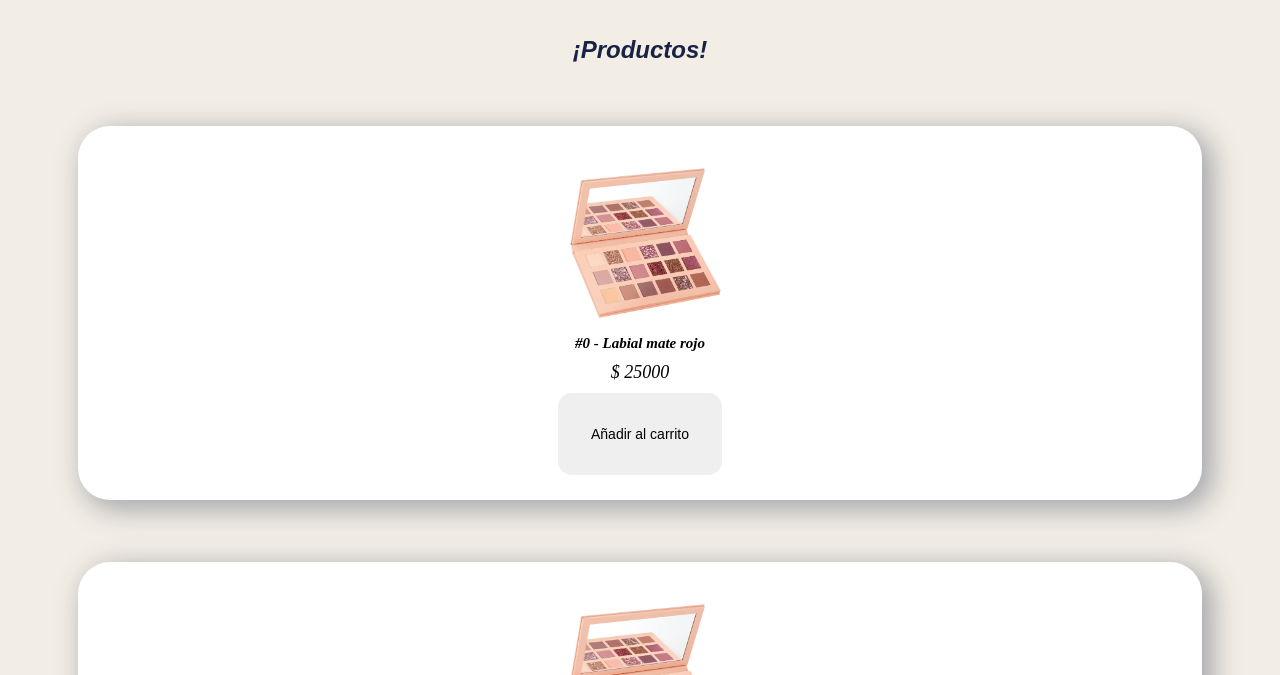
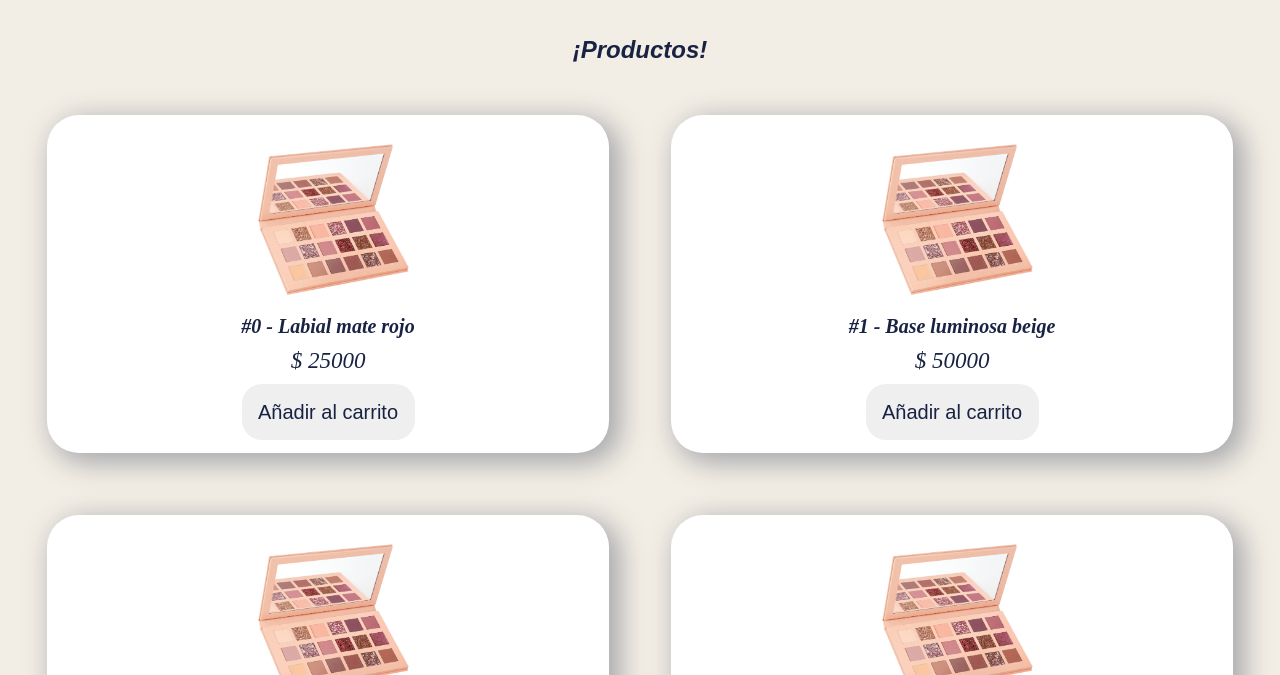
Before and after one commit to JulSarmiento/e-commerce-makeup.github.io, a plain HTML site: page index.html in a window 1280 px wide. Shown: the part 125-800 px from the top of the page. Drawn offline with Linux system fonts and the light colour scheme; a web font is replaced by a local one.

Commit message:
Agregamos grid a la zona de productos. Estamos trabajando en el responsive

```diff
--- a/styles/styles.css
+++ b/styles/styles.css
@@ -49,12 +49,10 @@
 
 /* Products*/
 
-/*.products-grid {
+.products-grid {
     display: grid;
-    grid-template-columns: 50% 50%;
-    border: 1px solid rgba(255, 0, 0, 0.685);
-    border-radius: 1em;
-}*/
+    grid-template-columns: 100%;
+}
 
 /* Products title*/
 
@@ -91,22 +89,32 @@
     text-align: center;
     font-style: italic;
     margin-bottom: 0;
+    color: #182242;
 }
 
 .card p {
     font-size: 18px;
     margin: 10px;
     font-style: italic;
+    color: #182242;
 }
 
 .card button {
     padding: 3%;
     font-size: 14px;
     border: none;
+    color: #182242;
+    border-radius: 1em;
+}
 
-    border-radius: 1em;
+.card button:hover {
+    background-color: #f8D3D3;
+}
 
+.card button:active {
+    background-color: #f8D3D3;
 }
+
 
 /* Shopping Cart */
 
@@ -142,6 +150,24 @@
 
     .title {
         font-size: 50px;
+    }
+
+    .card h2 {
+        font-size: 20px;
+    }
+
+    .card p {
+        font-size: 23px;
+    }
+
+    .card button {
+        font-size: 20px;
 
     }
+
+    .products-grid {
+        display: grid;
+        grid-template-columns: 50% 50%;
+    }
+
 }
```
